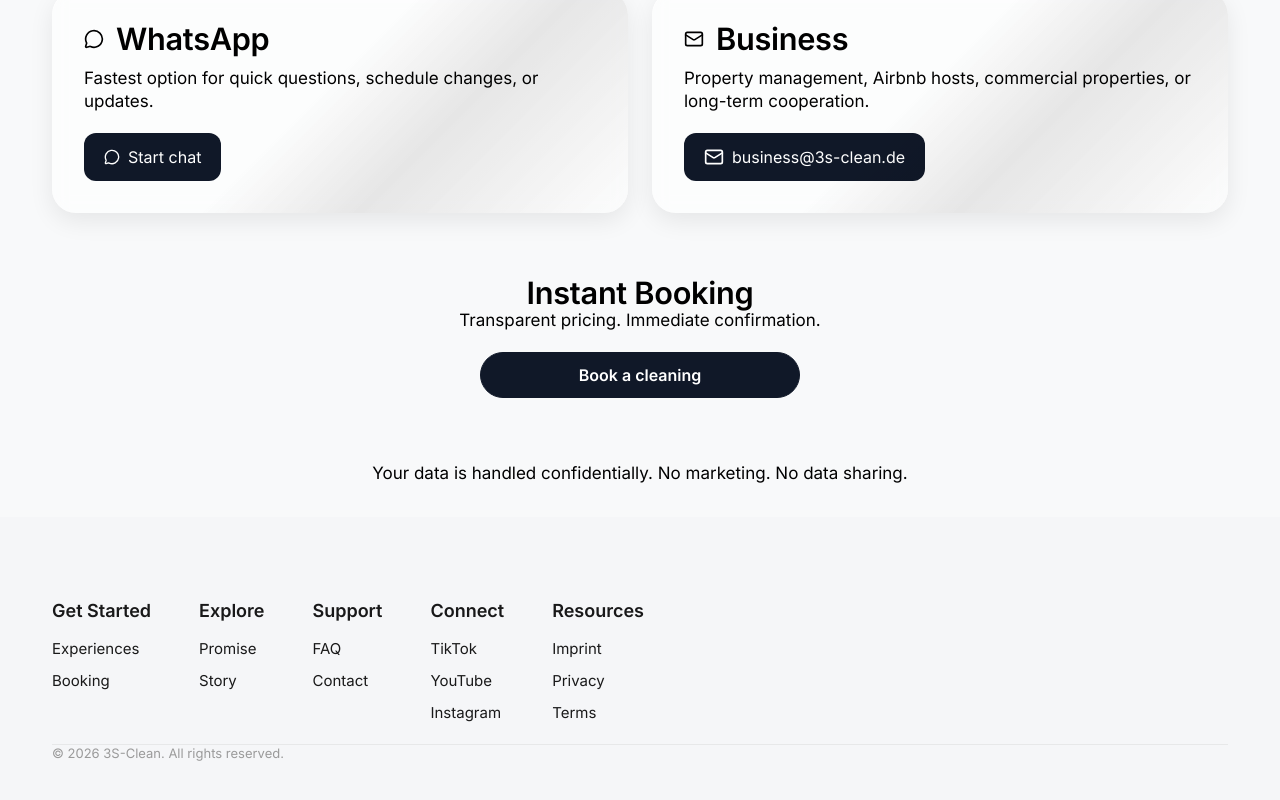
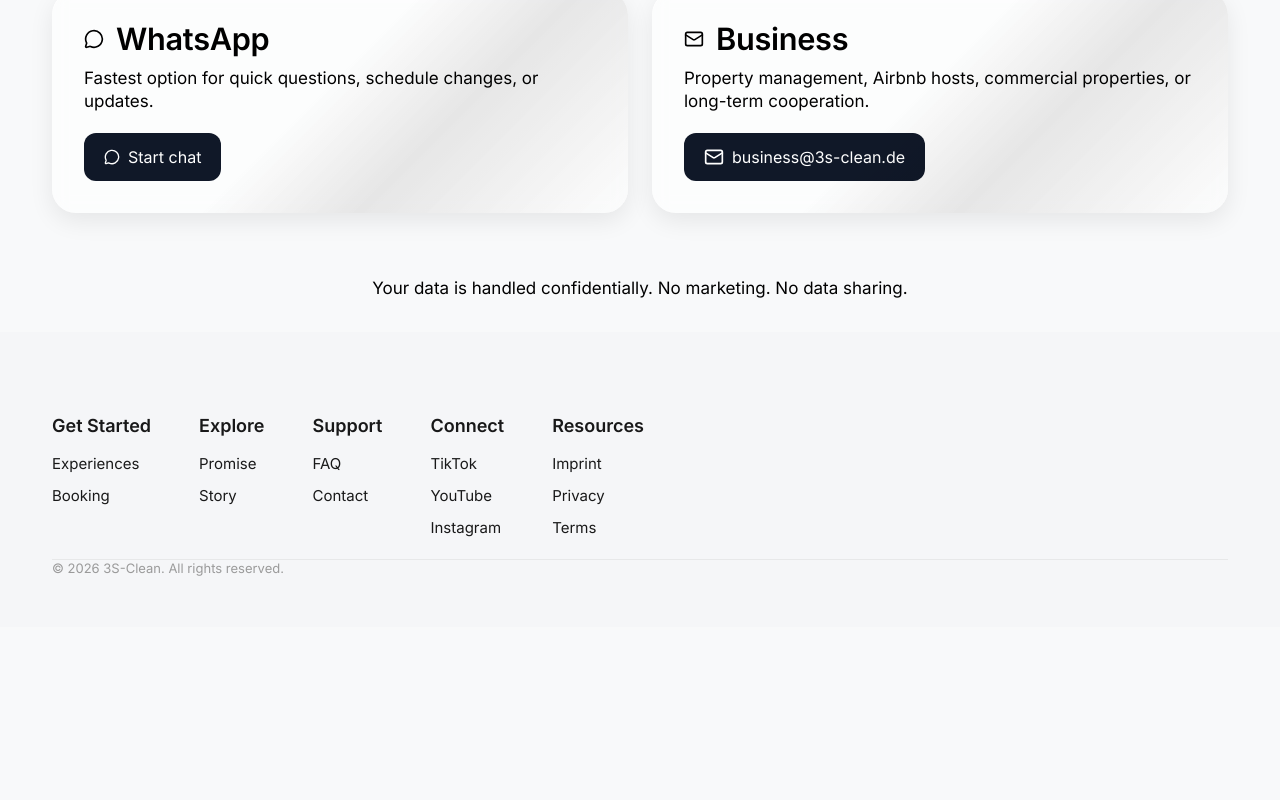
Before and after one commit to 3S-Clean/3s-clean-app, a Next.js app: page /en/contact in a window 1280 px wide. Shown: the part 946-1746 px from the top of the page. After the commit the page ends 1573 px from the top, so only its background shows below. Built offline with nearby package versions, Linux system fonts and the light colour scheme; no server answers.

Commit message:
feat: new de-en-auth

```diff
--- a/app/[locale]/contact/page.tsx
+++ b/app/[locale]/contact/page.tsx
@@ -4,7 +4,6 @@ import {Mail, MapPin, MessageCircle, Phone} from "lucide-react";
 import Header from "@/components/header/Header";
 import Footer from "@/components/footer/Footer";
 import {CONTENT_GUTTER, PAGE_CONTAINER} from "@/components/ui/layout";
-import PillCTA from "@/components/ui/buttons/PillCTA";
 import {CARD_FRAME_BASE, CARD_FRAME_HOVER_LIFT} from "@/components/ui/card/CardFrame";
 import PageTitle from "@/components/ui/typography/PageTitle";
 import PageSubtitle from "@/components/ui/typography/PageSubtitle";
@@ -201,27 +200,6 @@ export default function ContactPage() {
                         </div>
                     </div>
                 </section>
-
-                {/* Instant booking */}
-                <section className="py-8">
-                    <div className={PAGE_CONTAINER}>
-                        <div
-                            className={[
-                                CONTENT_GUTTER,
-                                "px-2 sm:px-4",
-                                "max-w-7xl xl:max-w-[1400px] mx-auto",
-                                "text-left md:text-center",
-                            ].join(" ")}
-                        >
-                            <SectionTitle>{t("instant.title")}</SectionTitle>
-                            <BodyText className="mb-5">{t("instant.subtitle")}</BodyText>
-                            <PillCTA href={withLocale("/booking")} className="max-w-[320px] md:mx-auto">
-                                {t("instant.cta")}
-                            </PillCTA>
-                        </div>
-                    </div>
-                </section>
-
                 {/* Privacy note */}
                 <section className="py-8">
                     <div className={PAGE_CONTAINER}>
```
